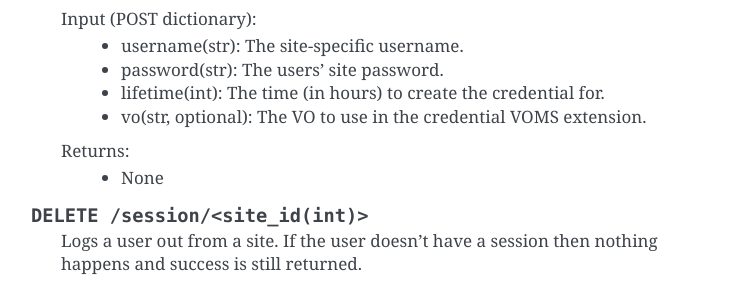
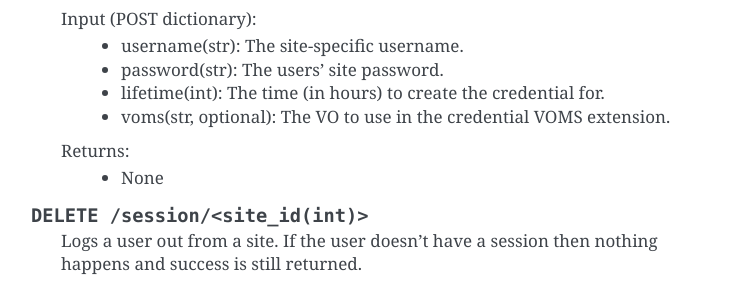
Before and after one commit to ic-hep/pdm, a Sphinx documentation site: the page built from doc/source/reference/api/siteservice.rst, in a window 1280 px wide and 900 px high, scrolled down 1938 px. Shown: the part 294-590 px from the top of the window, without its empty margins (389-1141 px from the left). Built offline with Sphinx 7.4.7, drawn with Linux system fonts in a browser that asks for light colours.

Commit message:
Update parameter doc
prototype parameter is actually called voms. Probably best to mirror this in the docs

```diff
--- a/doc/source/reference/api/siteservice.rst
+++ b/doc/source/reference/api/siteservice.rst
@@ -110,7 +110,7 @@ the site.
      - username(str): The site-specific username.
      - password(str): The users' site password.
      - lifetime(int): The time (in hours) to create the credential for.
-     - vo(str, optional): The VO to use in the credential VOMS extension.
+     - voms(str, optional): The VO to use in the credential VOMS extension.
 
    Returns:
      - None
```
